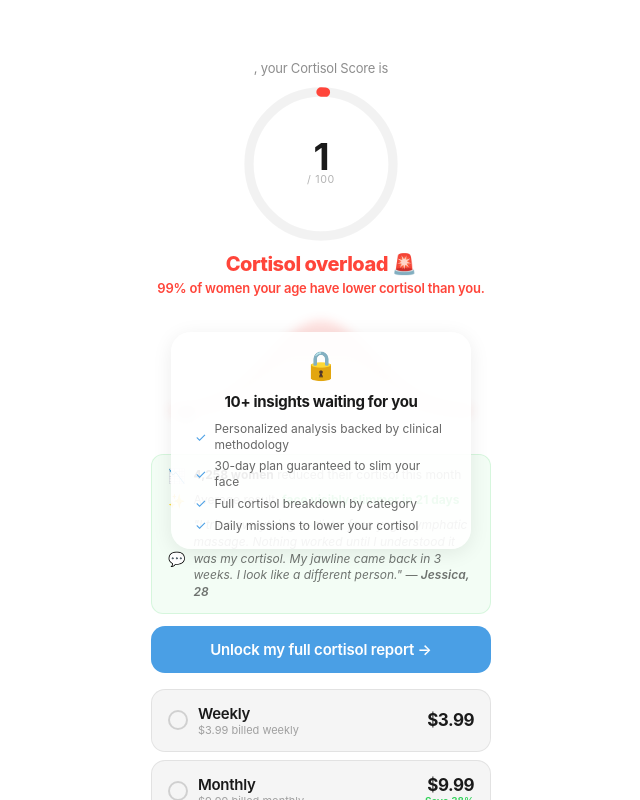
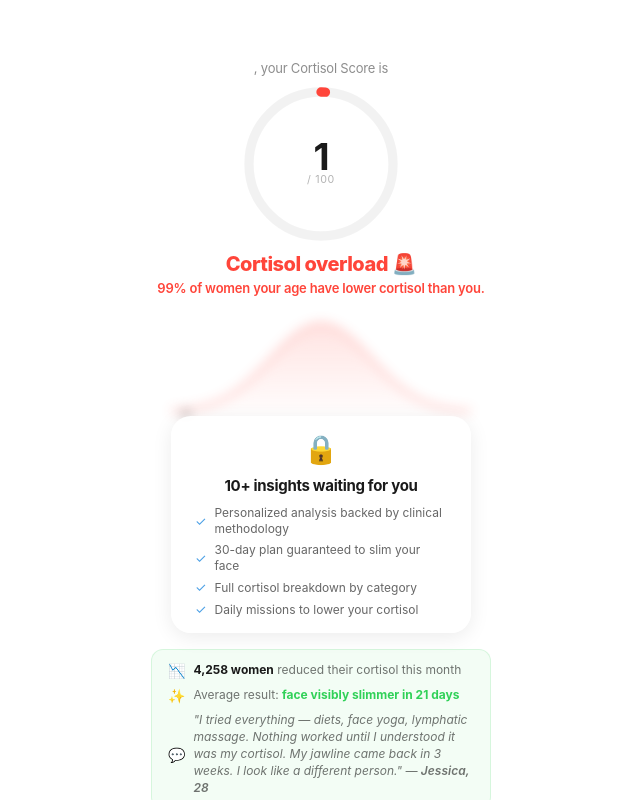
Before and after one commit to keyzersoze870/glowup-mvp, a Next.js app: page /paywall in a window 1280 px wide. Shown: the top 800 px of the page, without its empty margins (319-959 px from the left). Built offline with nearby package versions, Linux system fonts and the light colour scheme; sample sign-in values are in the browser's storage; a web font is replaced by a local one.

Commit message:
fix paywall overlap

```diff
--- a/src/app/paywall/page.tsx
+++ b/src/app/paywall/page.tsx
@@ -163,10 +163,10 @@ export default function PaywallPage(){
         {pctAbove}% of women your age have lower cortisol than you.
       </p>
 
-      {/* BLURRED ZONE — compact */}
-      <div style={{width:'100%',maxWidth:340,marginBottom:0,position:'relative'}}>
+      {/* BLURRED CURVE */}
+      <div style={{width:'100%',maxWidth:340,marginBottom:0}}>
         <div style={{filter:'blur(6px)',pointerEvents:'none',userSelect:'none',opacity:0.5}}>
-          <div style={{width:'100%',maxWidth:300,margin:'0 auto 8px'}}>
+          <div style={{width:'100%',maxWidth:300,margin:'0 auto'}}>
             <svg viewBox={`0 0 ${w} ${h+30}`} style={{width:'100%',height:'auto'}}>
               <defs><linearGradient id="payGrad" x1="0" y1="0" x2="0" y2="1"><stop offset="0%" stopColor={scoreColor} stopOpacity="0.3"/><stop offset="100%" stopColor={scoreColor} stopOpacity="0.03"/></linearGradient></defs>
               <polygon points={`0,${h} ${bellPts.join(' ')} ${w},${h}`} fill="url(#payGrad)"/>
@@ -175,10 +175,10 @@ export default function PaywallPage(){
             </svg>
           </div>
         </div>
+      </div>
 
-        {/* LOCK — over the blurred curve */}
-        <div style={{position:'absolute',top:20,left:0,right:0,display:'flex',justifyContent:'center'}}>
-          <div style={{background:'rgba(255,255,255,0.92)',borderRadius:20,padding:'16px 24px',display:'flex',flexDirection:'column',alignItems:'center',gap:10,boxShadow:'0 4px 20px rgba(0,0,0,0.08)',maxWidth:300}}>
+      {/* LOCK CARD — normal flow */}
+      <div style={{width:'100%',maxWidth:300,background:'rgba(255,255,255,0.95)',borderRadius:20,padding:'16px 24px',display:'flex',flexDirection:'column',alignItems:'center',gap:10,boxShadow:'0 4px 20px rgba(0,0,0,0.08)',marginTop:-30,marginBottom:16,zIndex:10,position:'relative'}}>
         <span style={{fontSize:28}}>🔒</span>
         <p style={{fontSize:15,fontWeight:700,color:'#1A1A1A',letterSpacing:-0.3,textAlign:'center'}}>10+ insights waiting for you</p>
         <div style={{display:'flex',flexDirection:'column',gap:6,width:'100%'}}>
@@ -186,8 +186,6 @@ export default function PaywallPage(){
           <div style={{display:'flex',alignItems:'center',gap:8}}><span style={{color:ACCENT,fontSize:13}}>✓</span><span style={{fontSize:12,color:'rgba(0,0,0,0.6)',lineHeight:1.3}}>30-day plan guaranteed to slim your face</span></div>
           <div style={{display:'flex',alignItems:'center',gap:8}}><span style={{color:ACCENT,fontSize:13}}>✓</span><span style={{fontSize:12,color:'rgba(0,0,0,0.6)',lineHeight:1.3}}>Full cortisol breakdown by category</span></div>
           <div style={{display:'flex',alignItems:'center',gap:8}}><span style={{color:ACCENT,fontSize:13}}>✓</span><span style={{fontSize:12,color:'rgba(0,0,0,0.6)',lineHeight:1.3}}>Daily missions to lower your cortisol</span></div>
-            </div>
-          </div>
         </div>
       </div>
 
```
Lines whose indentation alone changed are shown as unchanged.
